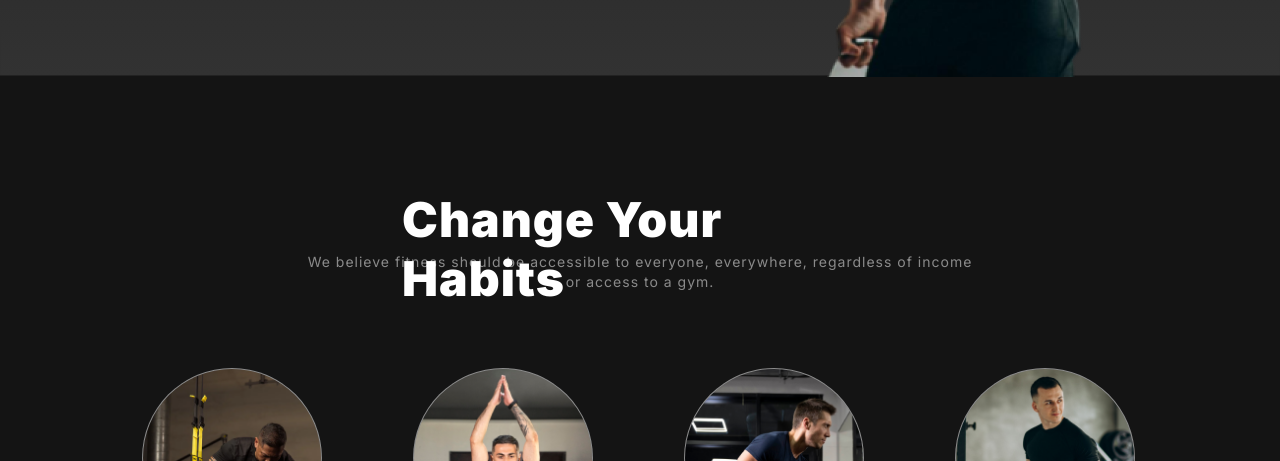
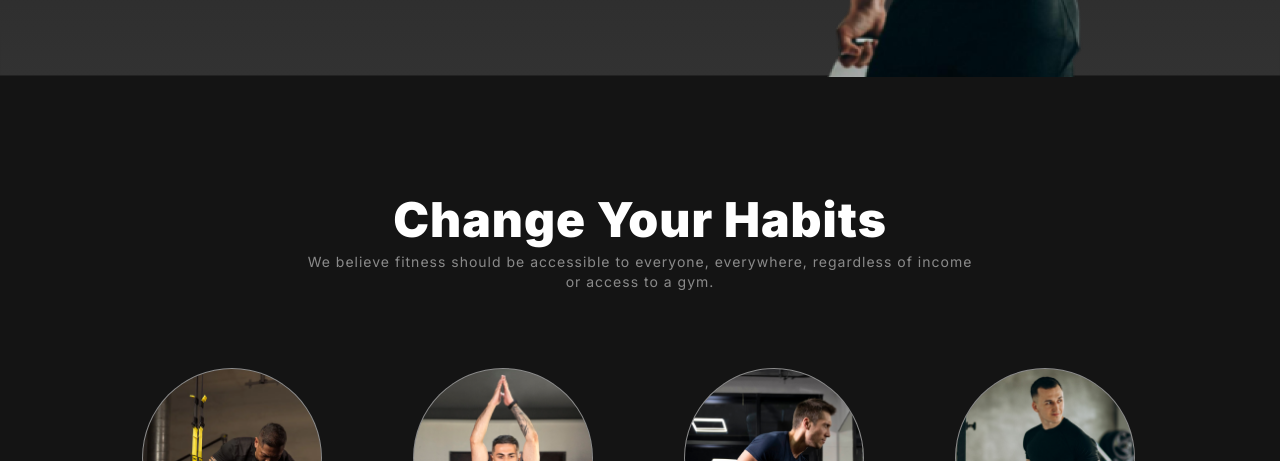
Before and after one commit to habibapanna/my-second-assignment, a plain HTML site: page index.html in a window 1280 px wide. Shown: the part 639-1100 px from the top of the page. Drawn offline with Linux system fonts and the light colour scheme; a web font is replaced by a local one.

Commit message:
added a new style in change your habits section

```diff
--- a/styles/styles.css
+++ b/styles/styles.css
@@ -289,6 +289,7 @@
   width: 1044px;
   height: 455px;
   margin: 0 auto;
+
 }
 
 .change-habits-content {
@@ -299,11 +300,10 @@
   flex-direction: column;
   justify-content: flex start;
   align-items: center;
-
 }
 
 .change-habits-content h1 {
-  width: 476px;
+  width: 500px;
   height: 58px;
   display: flex;
   flex-direction: column;
```
